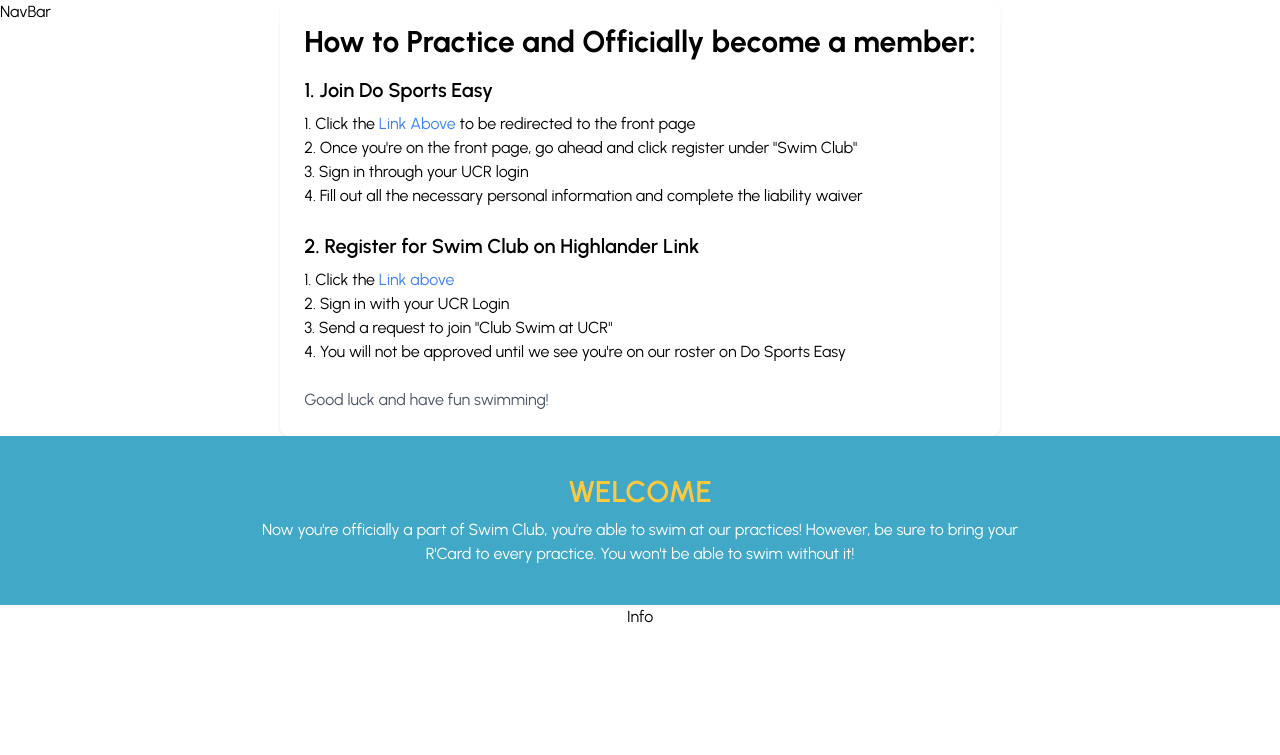
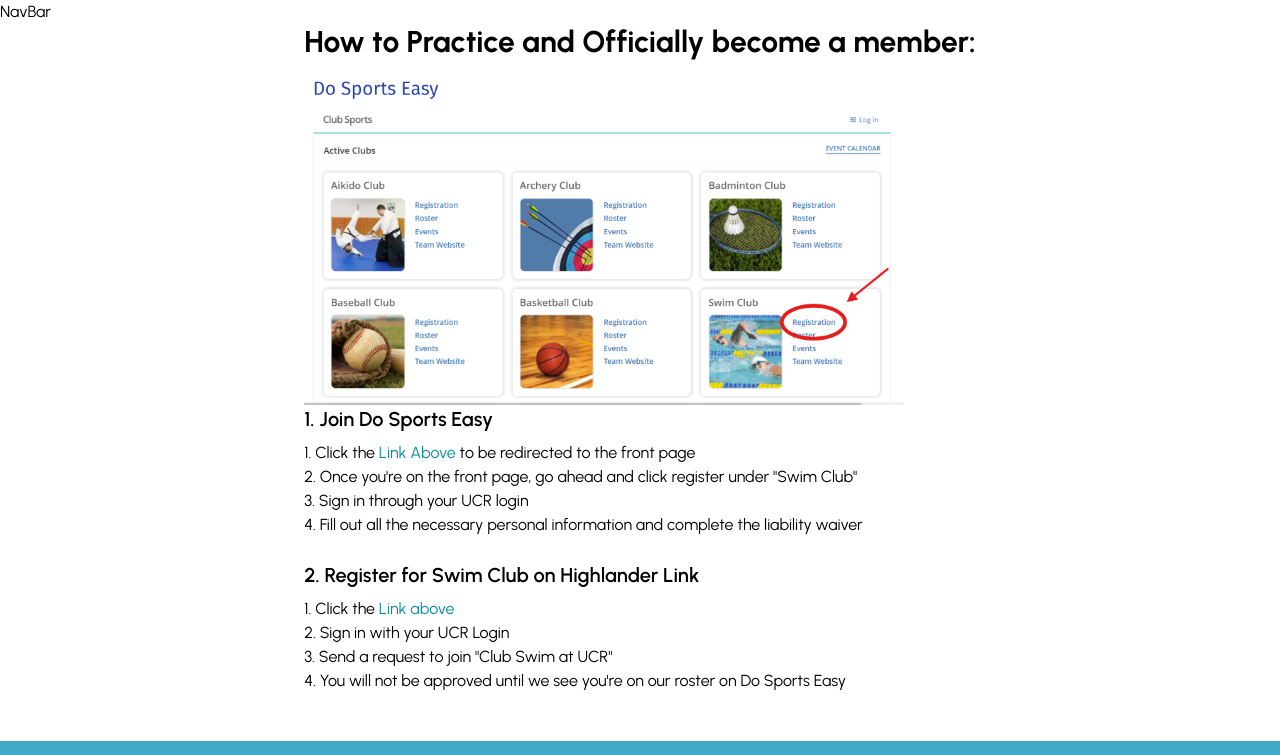
Before and after one commit to acm-ucr/ucr-swim-website, a Next.js app: page /join in a window 1280 px wide. Shown: the top 755 px of the page. Built offline with nearby package versions, Linux system fonts and the light colour scheme.

Commit message:
updated all the requests on the pull request

```diff
--- a/src/components/join/How.jsx
+++ b/src/components/join/How.jsx
@@ -1,26 +1,35 @@
-const MembershipInstructions = () => {
+import Image from "next/image";
+import Link from "next/link";
+
+const How = () => {
   return (
-    <div className="max-w-4xl mx-auto p-6 bg-white shadow rounded-lg">
+    <div className="max-w-4xl mx-auto p-6 bg-white rounded-lg">
       <h1 className="text-3xl font-bold mb-4">
         How to Practice and Officially become a member:
       </h1>
+
+      <Image
+        src="/join/how.png"
+        alt="Join the Swim Club"
+        width={600}
+        height={400}
+      />
 
       <div className="mb-6">
         <h2 className="text-xl font-semibold mb-2">1. Join Do Sports Easy</h2>
         <ol className="list-decimal list-inside">
           <li>
             Click the{" "}
-            <a
-              href="https://recreation.ucr.edu/competitive-sports/do-sports-easy"
-              className="text-blue-500 hover:text-blue-700"
-            >
-              Link Above
-            </a>{" "}
+            <Link href="https://recreation.ucr.edu/competitive-sports/do-sports-easy">
+              <a className="text-swim-blue-300 hover:text-swim-blue-400">
+                Link Above
+              </a>
+            </Link>{" "}
             to be redirected to the front page
           </li>
           <li>
-            Once you&apos;re on the front page, go ahead and click register
-            under &quot;Swim Club&quot;
+            Once you're on the front page, go ahead and click register under
+            "Swim Club"
           </li>
           <li>Sign in through your UCR login</li>
           <li>
@@ -37,25 +46,22 @@ const MembershipInstructions = () => {
         <ol className="list-decimal list-inside">
           <li>
             Click the{" "}
-            <a
-              href="https://highlanderlink.ucr.edu/organization/swimclubatucr"
-              className="text-blue-500 hover:text-blue-700"
-            >
-              Link above
-            </a>
+            <Link href="https://highlanderlink.ucr.edu/organization/swimclubatucr">
+              <a className="text-swim-blue-300 hover:text-swim-blue-400">
+                Link above
+              </a>
+            </Link>
           </li>
           <li>Sign in with your UCR Login</li>
-          <li>Send a request to join &quot;Club Swim at UCR&quot;</li>
+          <li>Send a request to join "Club Swim at UCR"</li>
           <li>
-            You will not be approved until we see you&apos;re on our roster on
-            Do Sports Easy
+            You will not be approved until we see you're on our roster on Do
+            Sports Easy
           </li>
         </ol>
       </div>
-
-      <p className="text-gray-600">Good luck and have fun swimming!</p>
     </div>
   );
 };
 
-export default MembershipInstructions;
+export default How;
```
